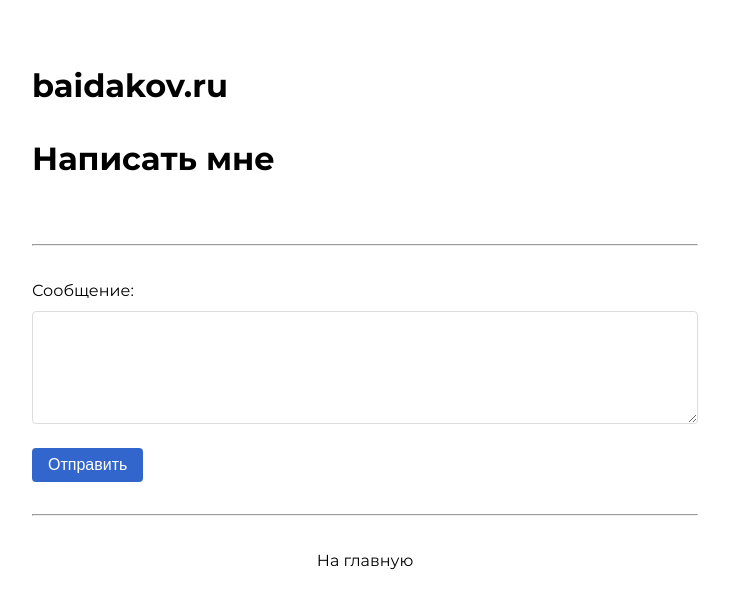
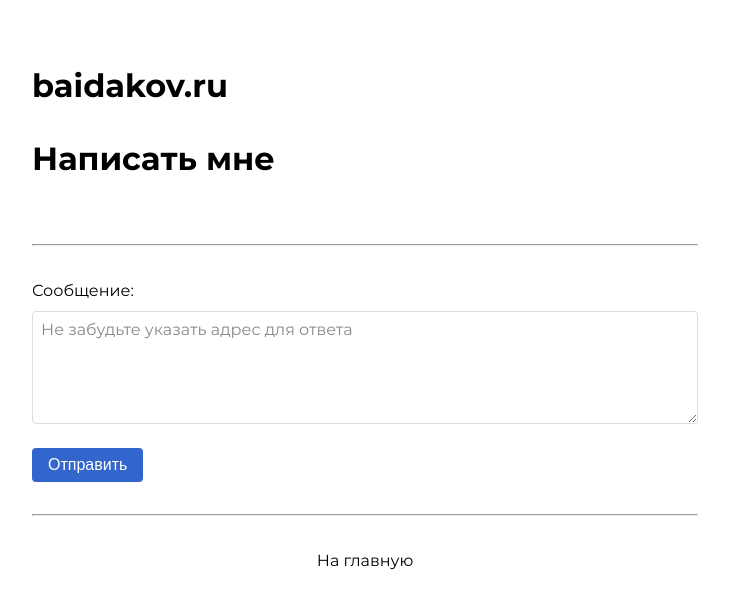
Before and after one commit to baidakovil/baidakovru, a Flask app: page /contact in a window 1280 px wide. Shown: the top 609 px of the page, without its empty margins (275-1004 px from the left). Run offline with Flask 3, Linux system fonts and the light colour scheme; parts of the project's set-up code (start-up, migrations or seed data) failed here and were passed over.

Commit message:
Placeholder in the contact form and colors changed

```diff
--- a/static/css/forms.css
+++ b/static/css/forms.css
@@ -13,11 +13,17 @@
     width: 100%;
     box-sizing: border-box;
     padding: 0.5rem;
-    color: white;;
+    color: black;
     border: 1px solid #ddd;
     border-radius: 4px;
     font-family: inherit;
     font-size: 1rem;
+}
+
+/* Add placeholder styling */
+.form-group input::placeholder,
+.form-group textarea::placeholder {
+    color: #888;
 }
 
 .form-group textarea {
--- a/templates/contact.html
+++ b/templates/contact.html
@@ -9,7 +9,7 @@
     <form id="contact-form" method="POST" action="{{ url_for('contact') }}">
         <div class="form-group">
             <label for="message">{{ _('Сообщение:') }}</label>
-            <textarea id="message" name="message" rows="5" required></textarea>
+            <textarea id="message" name="message" rows="5" required placeholder="{{ _('Не забудьте указать адрес для ответа') }}"></textarea>
         </div>
         <input type="hidden" id="subject" name="subject" value="SubjectPlaceholder">
         <input type="hidden" id="email" name="email" value="EmailPlaceholder">
```
Also changed, not shown: translations/en/LC_MESSAGES/messages.po, 2 other files.
